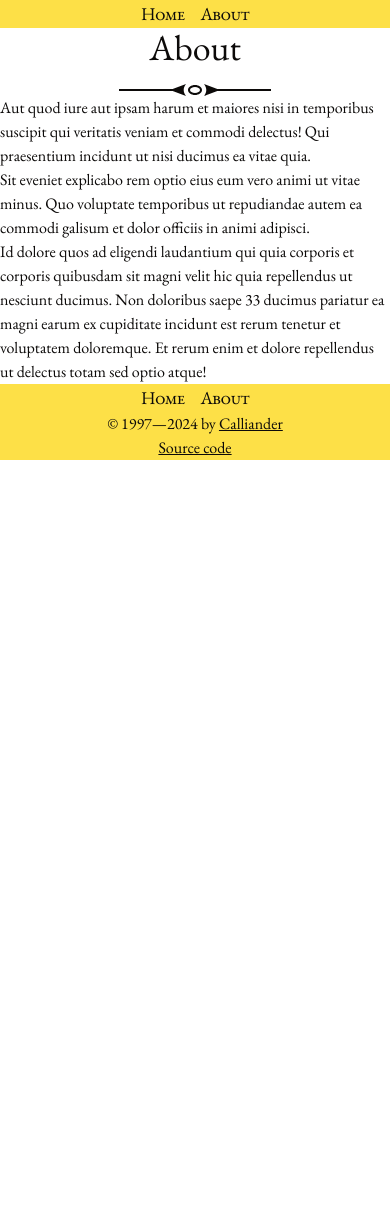
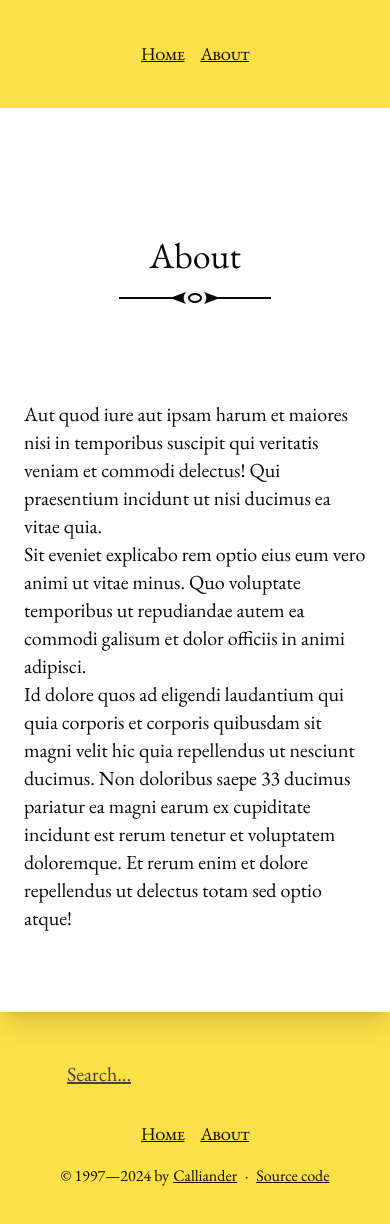
Before and after one commit to insultdotorg/calliander.net, a SvelteKit app: page /about in a window 390 px wide. Shown: the top 1224 px of the page. Before the commit the page ends 844 px from the top, so only its background shows below. Built offline with nearby package versions, Linux system fonts and the light colour scheme.

Commit message:
adds most small screen styles

```diff
--- a/src/lib/components/Card.svelte
+++ b/src/lib/components/Card.svelte
@@ -4,9 +4,9 @@
   export let story
 </script>
 
-<div class="grid gap-4 text-xl">
-  <div class="order-2">
-    <a href={`/${story.full_slug}`}>{story.name}</a>
+<div class="grid gap-2">
+  <div class="order-2 text-2xl">
+    <a href={`/${story.full_slug}`} class="underline">{story.name}</a>
   </div>
 
   <DateTime
--- a/src/lib/components/DateTime.svelte
+++ b/src/lib/components/DateTime.svelte
@@ -1,18 +1,19 @@
 <script>
+  export let full = false
   export let isDraft = false
   export let storyDate
 
   const date = new Date(storyDate)
   const locale = 'en-US'
   const isoDate = date.toISOString()
-  const month = date.toLocaleString(locale, { month: 'short' })
-  const year = date.toLocaleString(locale, { year: '2-digit' })
+  const month = date.toLocaleString(locale, { month: full ? 'long' : 'short' })
+  const year = date.toLocaleString(locale, { year: full ? 'numeric' : '2-digit' })
   const day = date.getDate()
-  const prettyDate = `${month} ${day} '${year}`
+  const separator = full ? ', ' : ' &CloseCurlyQuote;'
 </script>
 
-<time datetime={isoDate} class="uppercase text-accent">
+<time datetime={isoDate} class="uppercase text-accent text-lg">
   <span class="sr-only">{isDraft ? 'Drafted' : 'Published'}</span>
 
-  {prettyDate}
+  {month} {day}{@html separator}{year}
 </time>
--- a/src/lib/components/ListOfPosts.svelte
+++ b/src/lib/components/ListOfPosts.svelte
@@ -5,10 +5,11 @@
   export let stories
 
   const count = stories.length
-  const toShow = 10
+  const toShow = 1
   const posts = writable(toShow)
+  const totalPages = Math.ceil(stories.length / toShow)
   let paginatedPosts = []
-  let remaining = count
+  let page = 0
 
   function loadMore() {
     if ($posts < count) {
@@ -22,26 +23,25 @@
 
   $: {
     paginatedPosts = stories.slice(0, $posts)
-    remaining = remaining - paginatedPosts.length
+    page++
   }
 </script>
 
-<div class="">
-  <div class="grid gap-4">
+<div class="pt-24 pb-12">
+  <div class="grid gap-12 px-6">
     {#each paginatedPosts as story}
       <Card {story} />
     {/each}
   </div>
 
   {#if $posts < count}
-    <div class="text-center">
+    <div class="grid grid-cols-3 items-center px-8 pt-20 text-base">
       <button
         type="button"
-        class="border border-copy border-dashed py-2 px-6 uppercase"
+        class="flex gap-1 items-center uppercase"
         on:click={() => {
           loadMore()
         }}>
-        Load next {toShow} of {remaining} post{remaining !== 1 ? 's' : ''}
         <svg
           xmlns="http://www.w3.org/2000/svg"
           viewBox="0 0 24 24"
@@ -50,10 +50,16 @@
           stroke-width="2"
           stroke-linecap="round"
           stroke-linejoin="round"
-          class="h-6 w-6 m-auto">
-          <polyline points="6 9 12 15 18 9"></polyline>
+          class="h-4 w-4">
+          <polyline points="15 18 9 12 15 6"></polyline>
         </svg>
+
+        <span class="underline">Older</span>
       </button>
+
+      <div class="text-center">
+        {page} of {totalPages}
+      </div>
     </div>
   {/if}
 </div>
--- a/src/lib/components/NavLink.svelte
+++ b/src/lib/components/NavLink.svelte
@@ -5,7 +5,7 @@
   // @todo Determine if link is active
 </script>
 
-<a {href}>
+<a {href} class="underline">
   {#if label}
     <span>{label}</span>
   {:else}
--- a/src/lib/components/Navigation.svelte
+++ b/src/lib/components/Navigation.svelte
@@ -1,9 +1,9 @@
 <script>
-  //
+  import NavLink from '$lib/components/NavLink.svelte'
 </script>
 
 <div
-  class="flex justify-center gap-4 text-lg font-variant-caps tracking-tighter">
-  <a href="/">Home</a>
-  <a href="/about">About</a>
+  class="flex justify-center gap-4 py-4 text-lg font-variant-caps tracking-tighter">
+  <NavLink href="/" label="Home" />
+  <NavLink href="/about" label="About" />
 </div>
--- a/src/lib/components/Page.svelte
+++ b/src/lib/components/Page.svelte
@@ -3,18 +3,24 @@
   import PageTitle from '$lib/components/PageTitle.svelte'
 
   export let isDraft = false
-  export let storyDate
+  export let storyDate = undefined
   export let title
+
+  const full = true
 </script>
 
-<div>
+<div class="bg-white shadow-xl">
   <PageTitle>{title}</PageTitle>
 
-  <div>
+  <div class="px-6 pt-24 pb-20">
     <slot />
   </div>
 
   {#if storyDate}
-    <DateTime {isDraft} {storyDate} />
+    <div class="-mt-6 px-6 pb-20 text-right">
+      <div>Calliander</div>
+
+      <DateTime {full} {isDraft} {storyDate} />
+    </div>
   {/if}
 </div>
--- a/src/lib/components/PageTitle.svelte
+++ b/src/lib/components/PageTitle.svelte
@@ -1,9 +1,9 @@
-<div class="grid gap-4 text-center">
+<div class="pt-32 text-center">
   <div class="text-4xl">
     <slot />
   </div>
 
-  <div>
+  <div class="pt-4">
     <svg
       aria-hidden="true"
       viewBox="0 0 152 12"
--- a/src/routes/+layout.svelte
+++ b/src/routes/+layout.svelte
@@ -6,10 +6,10 @@
   const year = new Date().getFullYear()
 </script>
 
-<div class="text-copy">
+<div class="bg-background text-copy text-xl">
   <a href="#content" class="hidden">Skip to content</a>
 
-  <header class="bg-background">
+  <header class="py-6">
     <Navigation />
   </header>
 
@@ -17,23 +17,29 @@
     <slot />
   </main>
 
-  <footer class="bg-background">
-    <div class="hidden">...search...</div>
+  <footer class="pt-12">
+    <form action="/search" method="get" class="pb-4 text-center">
+      <input
+        type="text"
+        name="term"
+        placeholder="Search..."
+        class="w-64 bg-transparent text-copy placeholder:underline placeholder:text-accent placeholder:decoration-accent" />
+
+      <button type="submit" class="sr-only">Submit search</button>
+    </form>
 
     <Navigation />
 
-    <div class="grid text-center">
-      <div>
+    <div class="flex gap-1 items-center justify-center pb-12 text-base">
       &copy; 1997&mdash;{year} by <ExternalLink
         href="https://insult.org/author/calliander"
         label="Calliander" />
-      </div>
 
-      <div>
+      <span aria-hidden="true" class="mx-1">&centerdot;</span>
+
       <ExternalLink
         href="https://github.com/insultdotorg/calliander.net"
         label="Source code" />
     </div>
-    </div>
   </footer>
 </div>
--- a/src/routes/+page.svelte
+++ b/src/routes/+page.svelte
@@ -8,15 +8,13 @@
 </script>
 
 <div class="bg-background">
-  <div class="grid gap-4 text-center">
+  <div class="text-center pt-12">
     <div class="text-6xl">calliander.net</div>
 
-    <div class="text-2xl text-accent">Some descriptive text goes here.</div>
+    <div class="pt-4 text-2xl text-accent">Some descriptive text goes here.</div>
   </div>
 
-  <div class="">
-    <PageTitle>Contents</PageTitle>
-  </div>
+  <PageTitle>Contents</PageTitle>
 
   <ListOfPosts {stories} />
 </div>
--- /dev/null
+++ b/src/routes/search/+page.js
@@ -0,0 +1,5 @@
+export const load = async ({ url: { searchParams } }) => {
+  return {
+    term: searchParams.get('term')
+  }
+}
--- /dev/null
+++ b/src/routes/search/+page.svelte
@@ -0,0 +1,11 @@
+<script>
+  import Page from '$lib/components/Page.svelte'
+
+  export let data
+
+  // @todo Algolia search
+</script>
+
+<Page title="Search">
+  <div class="text-4xl break-all">{data.term}</div>
+</Page>
```
Also changed, not shown: 1 other file (tests, documents, lock files or other folders). Lines whose indentation alone changed are shown as unchanged.
